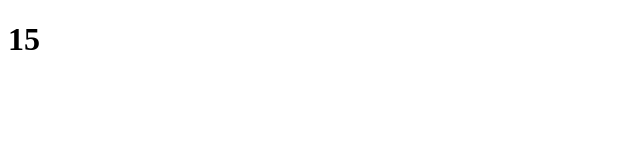
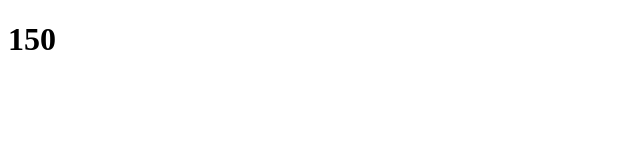
Before and after one commit to ZxNashx/scoredata, a plain HTML site: page index.html in a window 1280 px wide. Shown: the full height of the page, 0-640 px from the left. Drawn offline with Linux system fonts and the light colour scheme.

Commit message:
SCORE UPDATE: 150

```diff
--- a/index.html
+++ b/index.html
@@ -1 +1 @@
-<!DOCTYPE html><html><title>Game Scores</title><head></head><body><h1>15</h1></body></html>
+<!DOCTYPE html><html><title>Game Scores</title><head></head><body><h1>150</h1></body></html>
```
